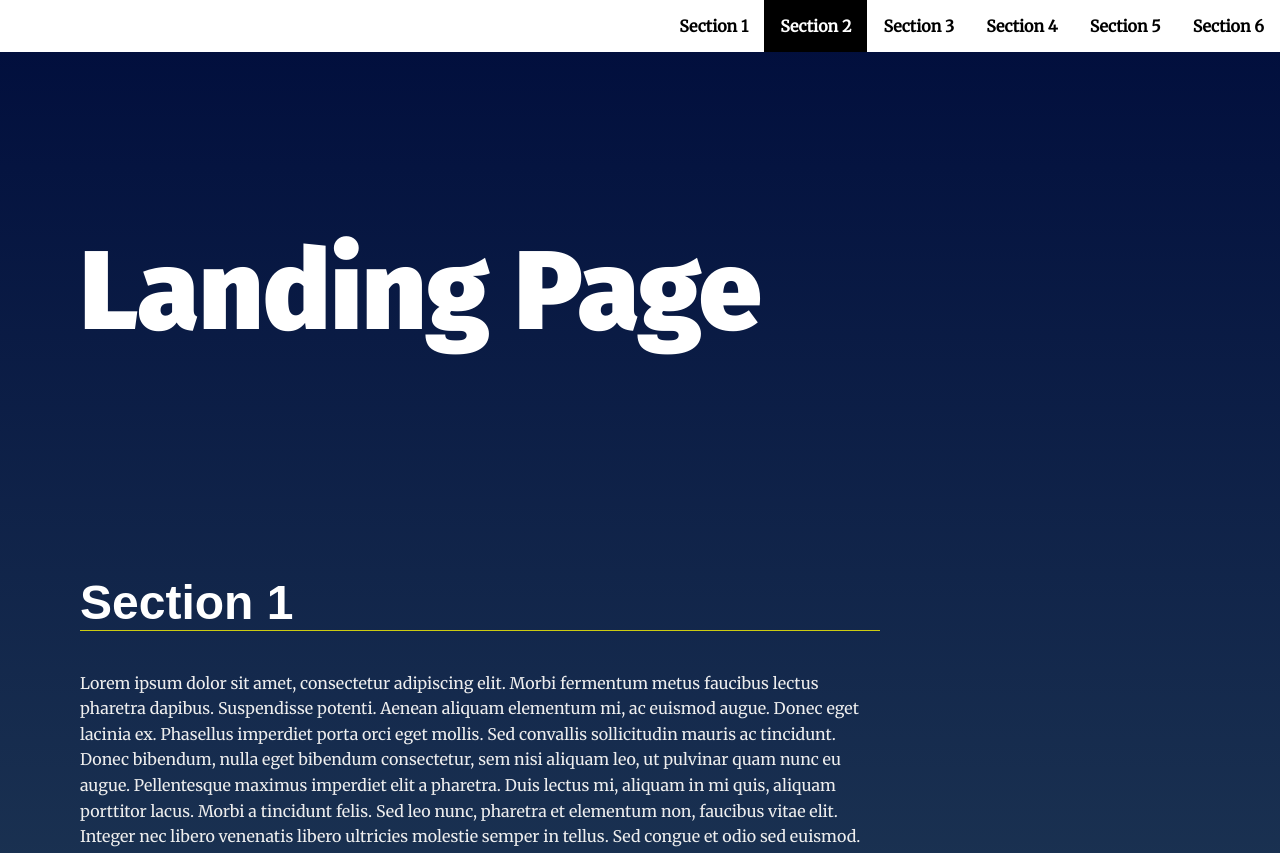
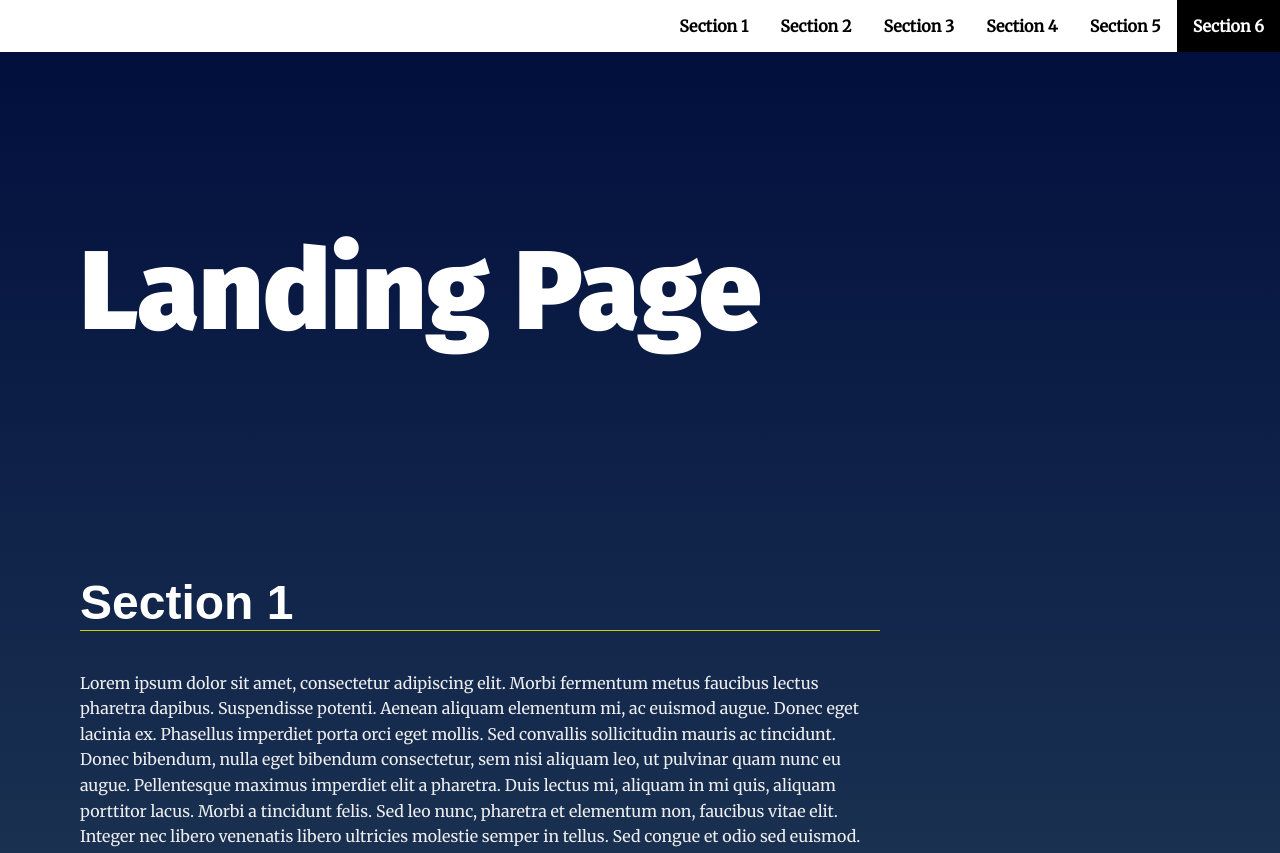
Before and after one commit to pulse99r/landingPage, a plain HTML site: page index.html in a window 1280 px wide. Shown: the top 853 px of the page. Drawn offline with Linux system fonts and the light colour scheme.

Commit message:
Add files via upload

```diff
--- a/css/styles.css
+++ b/css/styles.css
@@ -70,7 +70,13 @@ section {
     margin: 0;
     text-align: right;
 }
+.display__off {
+    display: none;
+}
 
+.display__on {
+    display: inline-block;
+}
 .navbar__menu li {
     display: inline-block;
 }
@@ -88,10 +94,9 @@ section {
     color: #fff;
     transition: ease 0.3s all;
 }
-.navbar__menu .drk__color {
+.navbar__menu .active__tag {
     color: #fff;
     background-color:#000;
-
 }
 /* Header Styles */
 .page__header {
--- a/index.html
+++ b/index.html
@@ -75,7 +75,7 @@
       </div>
     </section>
   </main>
-  <footer class="page__footer">
+  <footer id="footer" class="page__footer">
     <p>&copy Udacity</p>
   </footer>
 
--- a/js/app.js
+++ b/js/app.js
@@ -1,148 +1,107 @@
-/**
- *
- * Manipulating the DOM exercise.
- * Exercise programmatically builds navigation,
- * scrolls to anchors from navigation,
- * and highlights section in viewport upon scrolling.
- *
- * Dependencies: None
- *
- * JS Version: ES2015/ES6
- *
- * JS Standard: ESlint
- *
-*/
 
+//Global variables for the sections and the nav unordered list tag
+const theSections = document.getElementsByTagName('section'); //document sections
+const navUl = document.getElementById("navbar__list"); //UL nav tag
 
-/**
- * Define Global Variables
- *
-*/
-/**  Get the unordered list from the page            */
-const navbarList = document.getElementById('navbar__list');
+const sectionTops = []; //captures the positions of the tops of the sectiions
+const sectionBottoms = []; //captures the positions of the bottoms of sections
+let currrentSectionInView = ''; //section currently in viewport
 
-/* Gets the sections from the page                        */
-const theSections = document.querySelectorAll('section');
-const theSectionDivs = document.querySelectorAll('.landing__container');
-/**
-    Captures the number of sections from length property
-    of the sections to be used as a counter in the loop
-    to create the navbar list items.                          */
-const sectionCount = theSections.length;
+function sectionPositions() {
+    const footerPos = document.getElementById('footer').getBoundingClientRect().top + window.pageYOffset;
 
-/*
-    Captures the viewport height for use in determining
-    the position of the sections during scroll                 */
-// const vpHeight = window.innerHeight;
+    for(let i = 0; i < theSections.length; i++) {
+        //Tops of each section
+        let theTops = theSections[i].getBoundingClientRect().top + window.pageYOffset;
+        let theBottoms = theSections[i].getBoundingClientRect().bottom + window.pageYOffset;
+        sectionTops[i] = theTops;
+        sectionBottoms[i] = theBottoms
+        if (i + 1 === theSections.length) { //This adds the top of the footer to the array, to help with checking the bottom of the last section.
+            sectionTops[i + 1] = footerPos;
+        }
+    }
+    console.log("*** SectionPositions: sectionTops: ", sectionTops);
+}
 
-/**
- * End Global Variables
- *
- *  Start Helper Functions
- *
-*/
-
-/* Create the list items for navbarList                   */
-
-const navItems = (sections) => {
-    let anchorTag = "";
-    for (let i=0; i < sectionCount; i++) {
-        /* Create the navigation list items          */
-        const listItem = document.createElement('li');
-        anchorTag = document.createElement('a');
-        anchorTag.setAttribute("href", '#'+ sections[i].id);
-        anchorTag.textContent = sections[i].dataset.nav;
-        anchorTag.classList.add("menu__link")
-        listItem.appendChild(anchorTag);
-        navbarList.appendChild(listItem);
-        anchorTag.addEventListener("click", (event) => {
-            /*
-              The function scrollToSection performs the scroll to
-              the section clicked                                    */
-              vpHeight = window.innerHeight;
-              scrollToSection(sections[i]);
-
-            /*
-              The remaining code in this anchorTag event listener
-              highlight the clicked navigation tab by setting
-              it's background color to black and the text color to white */
-
-            /*  get the nav anchor tag elements                         */
-            const navElemAs = document.getElementsByTagName('a');
-
-            /* gets the event target                                     */
-            const aTagHref = event.target.getAttribute('href');
-            /*
-            Loop through and compare the anchor tag elements
-              with the clicked target, then set the matching anchor
-              tag background and text color, by adding the drk__color
-              class, while removing "drk__color" from any non-matching
-              anchor tag elements                                     */
-            for (let j=0; j < sectionCount; j++) {
-                if(navElemAs[j].getAttribute("href") === aTagHref){
-                    navElemAs[j].classList.add("drk__color");
-                    theSections[i].classList.add("your-active-class");
-                } else {
-                    navElemAs[j].classList.remove("drk__color");
-                    theSections[i].classList.remove("your-active-class");
-                }
-            }
+//Clears the active 'state flag' for the Navigation Ancor Tags and and the sections
+function clearActiveStates () {
+    const anchorTags = document.getElementsByTagName('a');
+    for(let i = 0; i < theSections.length; i++) {
+        theSections[i].classList.remove('your-active-class');
+        anchorTags[i].classList.remove('active__tag');
+    }
+}
+/*This function builds out the navigation list items with a tags and appends
+them to the the navigation ul for the menu. */
+function buildNavItems (){
+    for(let i=0; i<theSections.length; i++){
+        const listNavItems = document.createElement("li");
+        const aNavTags = document.createElement('a');
+        //get data-nav attribute from sections
+        const aTextLabel = theSections[i].getAttribute('data-nav');
+        aNavTags.innerHTML = aTextLabel;
+        aNavTags.classList.add('menu__link');
+        aNavTags.setAttribute("href","#" + theSections[i].id);
+        aNavTags.setAttribute("data-id", theSections[i].id);
+        listNavItems.append(aNavTags);
+        navUl.append(listNavItems);
+        /**listens for click event, moves to section indicated by
+         * click nav item updates the active states of the menu and the sections */
+        aNavTags.addEventListener('click', function(ev) {
+            ev.preventDefault();
+            const clickedATag = ev.target.getAttribute('data-id');
+            const destinationSection = document.getElementById(clickedATag);
+            clearActiveStates();
+            ev.target.classList.add('active__tag');
+            destinationSection.classList.add('your-active-class')
+            destinationSection.scrollIntoView({
+                behavior: 'smooth'
+            });
         });
     }
-};
-
-/*
-  The scrollToSection function accepts one parameter, 'section' and
-  scrolls to that section of the page. The argument is based on the
-  clicked section of the page.                                      */
-function scrollToSection (section) {
-    section.scrollIntoView({behavior: "smooth"});
 }
 
 
-/*
-   This statement calls the NavItems function to append the list
-   items to the unordered list element to create the navigation bar. */
-navItems(theSections);
+/* keeps track of the scrolling position and updates the active states
+of both the sections in view and the menu a tags.*/
+//handles the scrolling and updates the active tags and sections during scrolling
+function doTheScroll() {
+    /* 1. Get the scroll position (scrollPosition)
+       2. Build a table of the tops of each section
+       3. If the scroll position is betweem the top of Section A
+          and the top of Section B, then that section is in the
+          viewport.
+       4. Update the active state for that section
+    */
+    const scrollPosition = window.pageYOffset;
+    console.log("scrollPosition ====>", scrollPosition)
+    const navAncorTags = document.getElementsByTagName('a');
 
+    const vpHeight = window.innerHeight;
+    console.log("viewport height: ", vpHeight, "scrollPosition: ", scrollPosition);
+    for(let i = 0; i < theSections.length; i++){
+        let sectionATop = sectionTops[i];
+        let sectionBTop = sectionTops[i+1];
+        let sectionABottom = sectionBottoms[i]
 
-/* This event listener listens for scroll events and invokes
-   the setActiveClass function passing in the section currently in the
-   viewport (currentSection), the position of the top (sectionPosition.top)
-   and the position of the bottom (sectionPosition.bottom)                  */
-window.addEventListener("scroll", () =>{
-    vpHeight = window.innerHeight;
-    for(let j = 0; j <theSections.length; j++) {
-        let currentSection = theSections[j].id;
-        let sectionPosition = theSections[j].getBoundingClientRect();
-        setActiveClass(currentSection,sectionPosition.top, sectionPosition.bottom);
-    }
-})
-
-/* setActiveClass sets the the matching anchor tag background
-   and text color, by adding the drk__color class, while removing
-   "drk__color" from any non-matching anchor tag elements while
-   SCROLLING through the materials                               */
-function setActiveClass (currentSection, topPosition, bottomPosition) {
-
-    if (topPosition > 0
-        && topPosition < vpHeight/3
-        && (bottomPosition <= vpHeight || bottomPosition >= vpHeight)){
-        //console.log("section/top/bottom: \n",currentSection, topPosition, bottomPosition);
-        let sectionId = currentSection;
-
-        const navElements = document.getElementsByTagName("a");
-
-        for (let i = 0; i<navElements.length; i++) {
-            const navElementHref = navElements[i].getAttribute("href");
-            if(navElementHref === "#"+sectionId) {
-                navElements[i].classList.add("drk__color");
-                theSections[i].classList.add("your-active-class");
-            } else {
-                navElements[i].classList.remove("drk__color");
-                //theSectionDivs[i].classList.remove("landing__container");
-                theSections[i].classList.remove("your-active-class")
-            }
+        if(scrollPosition + 20 >= sectionATop
+            && scrollPosition <= sectionBTop && sectionATop > vpHeight/6) {
+            console.log(theSections[i].id,"scrollPosition ",scrollPosition, "is greater than ",
+            " sectionATop:", sectionATop, "and scrollPosition ",scrollPosition,
+            "is LESS than sectionBTop", sectionBTop,
+            " and sectionABottom");
+            clearActiveStates();
+            navAncorTags[i].classList.add('active__tag');
+            theSections[i].classList.add('your-active-class');
         }
     }
 }
+
+
+buildNavItems();
+sectionPositions()
+window.addEventListener('scroll', (event) => {
+    //event.preventDefault()
+    doTheScroll(event)
+
+});
```
